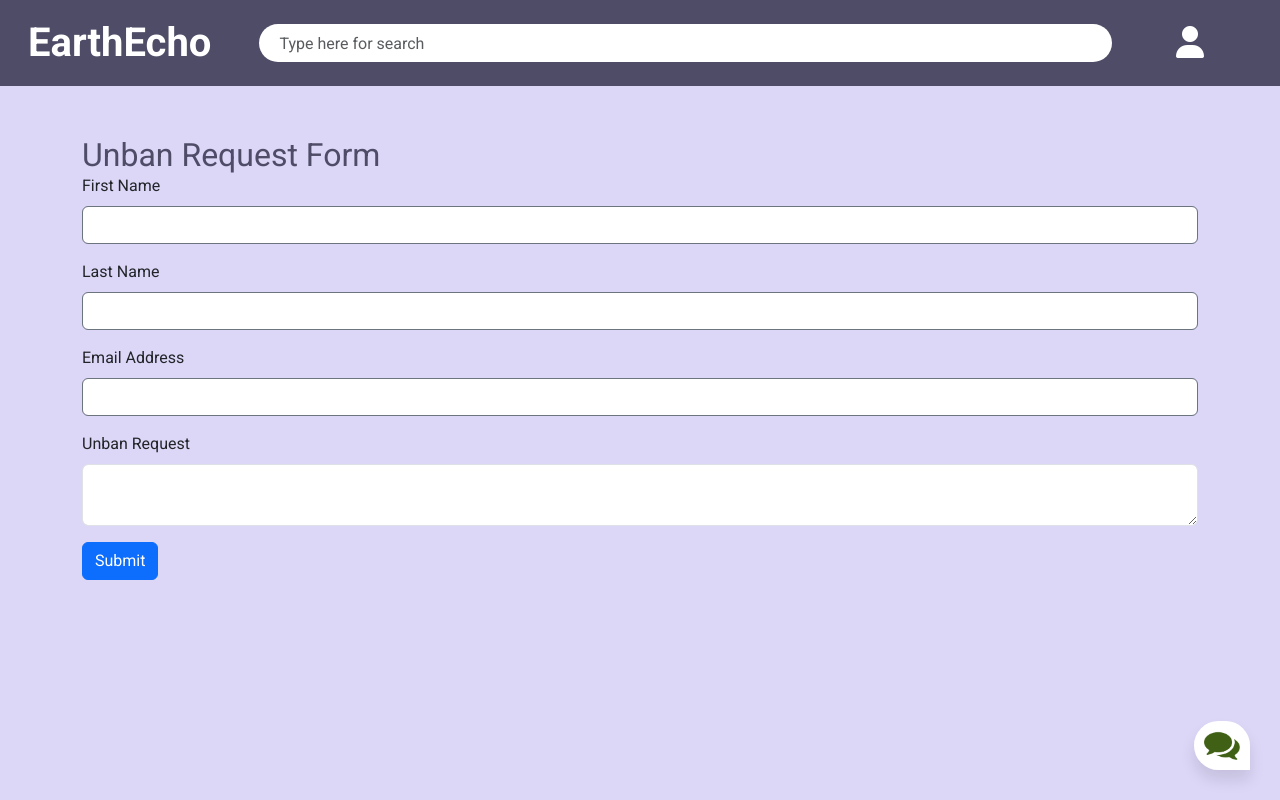
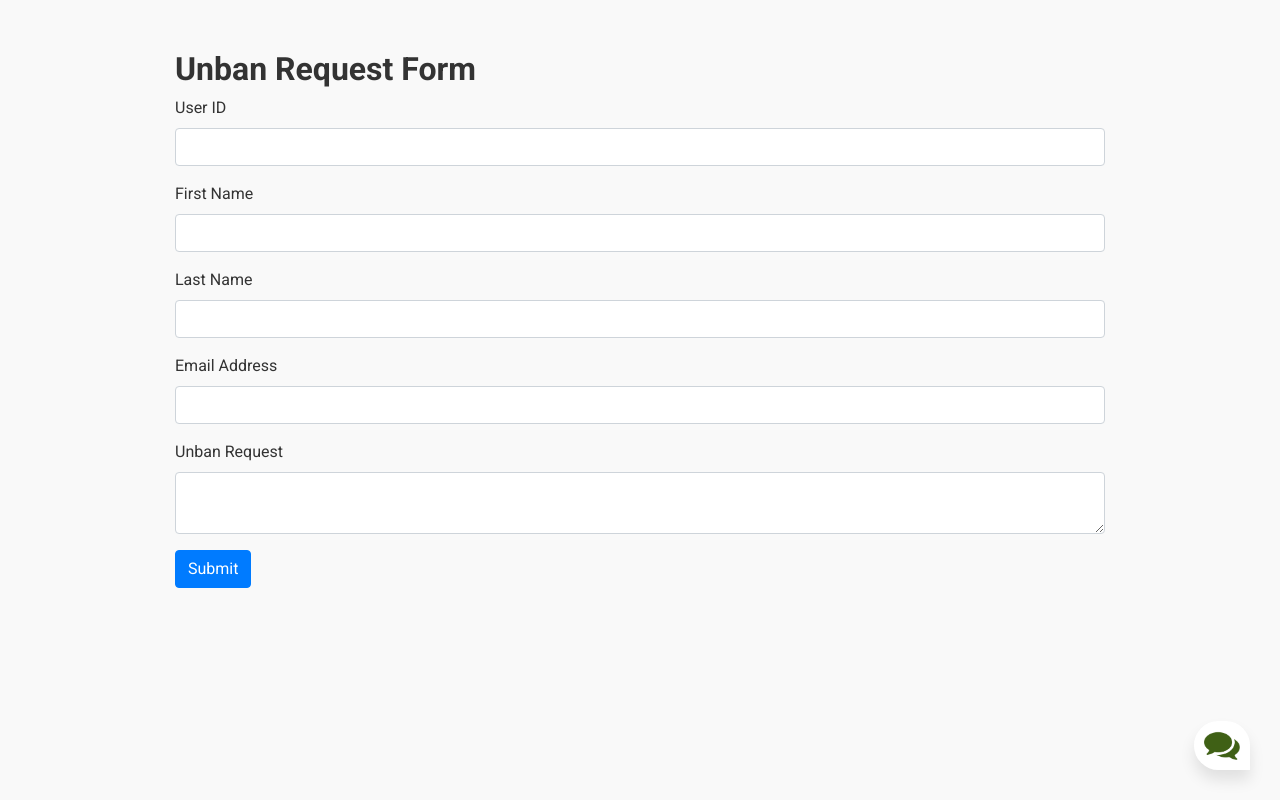
Before and after one commit to SkyC0met/EarthEcho, a Flask app: page /unbanreq in a window 1280 px wide. Run offline with Flask 3, Linux system fonts and the light colour scheme; some libraries are stand-ins or nearby versions.

Commit message:
please help me

```diff
--- a/blueprints/unban.py
+++ b/blueprints/unban.py
@@ -1,11 +1,12 @@
-# unban.py
-
 from flask import Blueprint, render_template, request, flash, redirect, url_for
 from flask_wtf import FlaskForm
 from wtforms import StringField, TextAreaField, SubmitField
 from wtforms.validators import DataRequired, Email
+import mysql.connector
+from mysql.connector import Error
 
 class UnbanRequestForm(FlaskForm):
+    user_id = StringField('User ID', validators=[DataRequired()])
     first_name = StringField('First Name', validators=[DataRequired()])
     last_name = StringField('Last Name', validators=[DataRequired()])
     email = StringField('Email Address', validators=[DataRequired(), Email()])
@@ -14,19 +15,48 @@ class UnbanRequestForm(FlaskForm):
 
 unban_bp = Blueprint('unban', __name__, template_folder='templates')
 
+def create_connection():
+    """ create a database connection to the MySQL database """
+    connection = None
+    try:
+        connection = mysql.connector.connect(
+            host='localhost',
+            database='earthecho_db',
+            user='your_username',
+            password='your_password'
+        )
+    except Error as e:
+        print(f"Error: '{e}'")
+    return connection
+
 @unban_bp.route('/unbanreq', methods=['GET', 'POST'])
 def unban_request():
     form = UnbanRequestForm()
     if form.validate_on_submit():
         # Process the form data
+        user_id = form.user_id.data
         first_name = form.first_name.data
         last_name = form.last_name.data
         email = form.email.data
         request_text = form.request.data
 
-        # Here you would typically save the data to a database or send an email
+        # Here you save the data to a database
+        connection = create_connection()
+        cursor = connection.cursor()
+        try:
+            cursor.execute("""
+                INSERT INTO unban_requests (user_id, first_name, last_name, email, request)
+                VALUES (%s, %s, %s, %s)
+            """, (user_id, first_name, last_name, email, request_text))
+            connection.commit()
+            flash('Unban request submitted successfully!', 'success')
+        except Error as e:
+            connection.rollback()
+            flash(f'An error occurred: {e}', 'danger')
+        finally:
+            cursor.close()
+            connection.close()
 
-        flash('Unban request submitted successfully!', 'success')
         return redirect(url_for('unban.unban_request'))
 
     return render_template('user/unbanreq.html', form=form)
--- a/templates/navbar/user_guest_navbar.html
+++ b/templates/navbar/user_guest_navbar.html
@@ -69,6 +69,7 @@
             <ul
               class="dropdown-menu position-absolute start-50 translate-middle-x mt-1"
             >
+              <li><a class="dropdown-item" href="{{ url_for('unban.unban_request') }}">Unban request</a></li>
               <li>
                 <a class="dropdown-item" href="{{ url_for('auth.register') }}"
                   >Register</a
@@ -99,6 +100,7 @@
                 <i class="fa-solid fa-caret-down mx-2"></i>
               </div>
               <ul class="dropdown-menu">
+                <li><a class="dropdown-item" href="{{ url_for('unban.unban_request') }}">Unban request</a></li>
                 <li>
                   <a class="dropdown-item" href="{{ url_for('auth.register') }}"
                     >Register</a
--- a/templates/navbar/user_navbar.html
+++ b/templates/navbar/user_navbar.html
@@ -165,7 +165,6 @@
                     >Favourites</a
                   >
                 </li>
-                <li><a class="dropdown-item" href="{{ url_for('unban.unban_request') }}">Unban request</a></li>
                 <li><a class="dropdown-item" href="{{ url_for('auth.logout') }}">Logout</a></li>
               </ul>
             </li>
--- a/templates/user/unbanreq.html
+++ b/templates/user/unbanreq.html
@@ -8,19 +8,73 @@
   <script src="https://ajax.googleapis.com/ajax/libs/jquery/3.5.1/jquery.min.js"></script>
   <script src="https://maxcdn.bootstrapcdn.com/bootstrap/4.5.2/js/bootstrap.min.js"></script>
   <style>
+    body {
+        font-family: Arial, sans-serif;
+        background-color: #f9f9f9;
+        color: #333;
+    }
+
+    .container {
+        max-width: 960px;
+        margin: 0 auto;
+    }
+
     .form-container {
         margin-top: 50px;
+    }
+
+    h2 {
+        font-weight: bold;
+        margin-top: 50px;
+    }
+
+    .card {
+        background-color: transparent;
+        border: 0;
+    }
+
+    .card img {
+        width: 100%;
+        height: auto;
+    }
+
+    .card h4, .card h5 {
+        margin-top: 15px;
+    }
+
+    footer {
+        background-color: #f1f1f1;
+        padding: 20px;
+    }
+
+    footer p {
+        font-weight: bold;
+    }
+
+    footer .form-text {
+        font-size: 0.875rem;
+        color: #6c757d;
+    }
+
+    .breadcrumb {
+        background: none;
+        padding: 0;
+        margin-bottom: 0;
     }
   </style>
 </head>
 <body>
-  {% extends 'user/user_base.html' %}
+  {% include "user/customerBase.html" %}
 
   {% block content %}
   <div class="container form-container">
     <h2>Unban Request Form</h2>
     <form method="POST" action="{{ url_for('unban.unban_request') }}">
       {{ form.hidden_tag() }}
+      <div class="form-group">
+        {{ form.user_id.label(class="control-label") }}
+        {{ form.user_id(class="form-control") }}
+      </div>
       <div class="form-group">
         {{ form.first_name.label(class="control-label") }}
         {{ form.first_name(class="form-control") }}
```
Also changed, not shown: sql_ee_db.sql (+6 -7 lines). Lines whose indentation alone changed are shown as unchanged.
